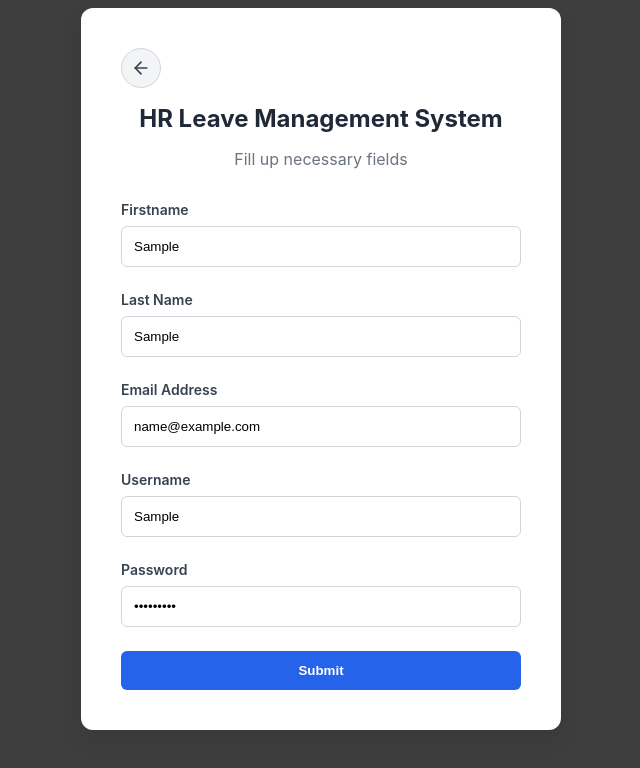
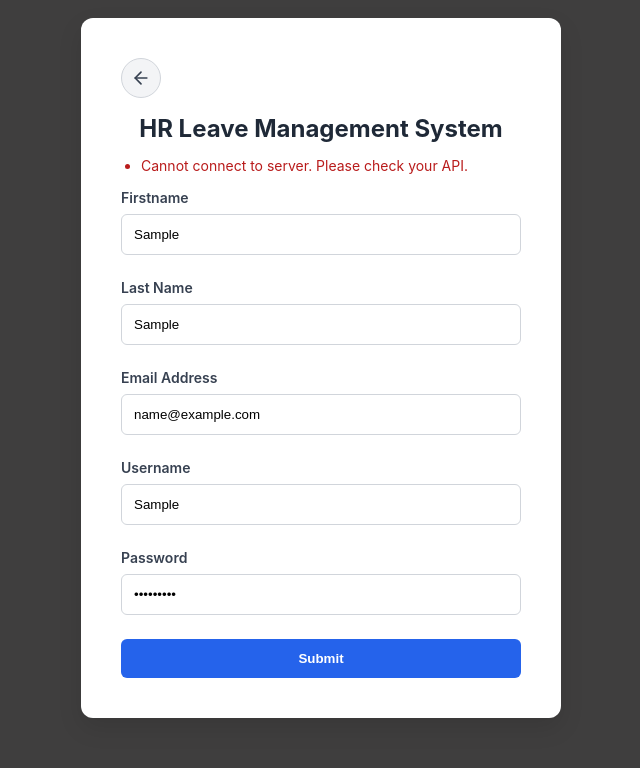
Before and after one commit to ChristianJohnRoa07/HR.LeaveManagement.UI, a React (Vite) app: page /register in a window 1280 px wide. Both pictures are taken after typing "Sample", "Sample", "name@example.com", "Sample", "Sample123" into the empty fields and a click on the button "Submit". Shown: the top 768 px of the page, without its empty margins (319-959 px from the left). Built offline with nearby package versions, Linux system fonts and the light colour scheme; no server answers.

Commit message:
Implement error ui component for error response

```diff
--- a/src/interface/register/components/RegisterPage.jsx
+++ b/src/interface/register/components/RegisterPage.jsx
@@ -17,6 +17,7 @@ function RegisterPage() {
     const [password, setPassword] = useState("");
 
     const [loading, setLoading] = useState(false);
+    const [errorMessage, setErrorMessage] = useState(false);
 
     const { navigateToRoute } = useRouteNavigation();
 
@@ -24,22 +25,18 @@ function RegisterPage() {
 
         e.preventDefault();
 
-        setLoading(true);
+        try {
 
-        try {
-            const registerResponse = await register(firstName, lastName, email, userName, password);
+            setLoading(true);
 
-            const response = registerResponse.data;
+            const result = await register(firstName, lastName, email, userName, password);
 
-            const registerStatus = response.creationStatus;
-
-            if (registerStatus) {
+            if (result.creationStatus) {
                 alert("Registration Successful! Please login your account.");
 
                 navigateToRoute("/login");
             } else {
-                const errorMessages = response.errors;
-                alert("Registration Error:\n" + errorMessages);
+                setErrorMessage(result.errors);
             }
 
         } catch (err) {
@@ -65,7 +62,26 @@ function RegisterPage() {
                 </div>
 
                 <h1>HR Leave Management System</h1>
-                <p>Fill up necessary fields</p>
+
+                <div className="error-container" style={{ marginBottom: '15px' }}>
+                    {errorMessage ? (
+                        <ul style={{
+                            color: '#b91c1c',
+                            textAlign: 'left',
+                            fontSize: '14px',
+                            paddingLeft: '20px'
+                        }}>
+                            {/* If errorMessage is an array, map it. If it's a string, wrap it in an array first */}
+                            {(Array.isArray(errorMessage) ? errorMessage : [errorMessage]).map((error, index) => (
+                                <li key={index} style={{ marginBottom: '4px' }}>
+                                    {error}
+                                </li>
+                            ))}
+                        </ul>
+                    ) : (
+                        <p style={{ fontSize: '14px', color: '#666' }}>Please fill up necessary fields</p>
+                    )}
+                </div>
 
                 <form onSubmit={handleRegister}>
                     <div className="input-group">
```
